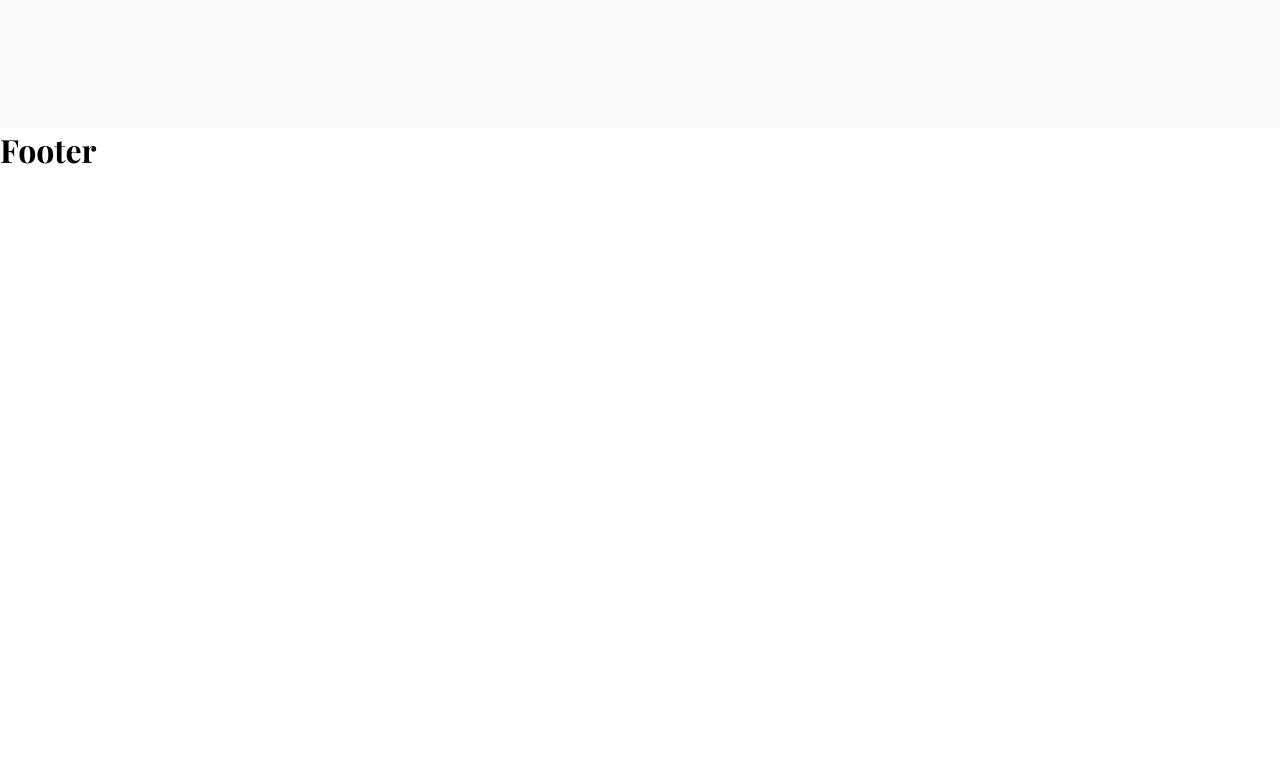
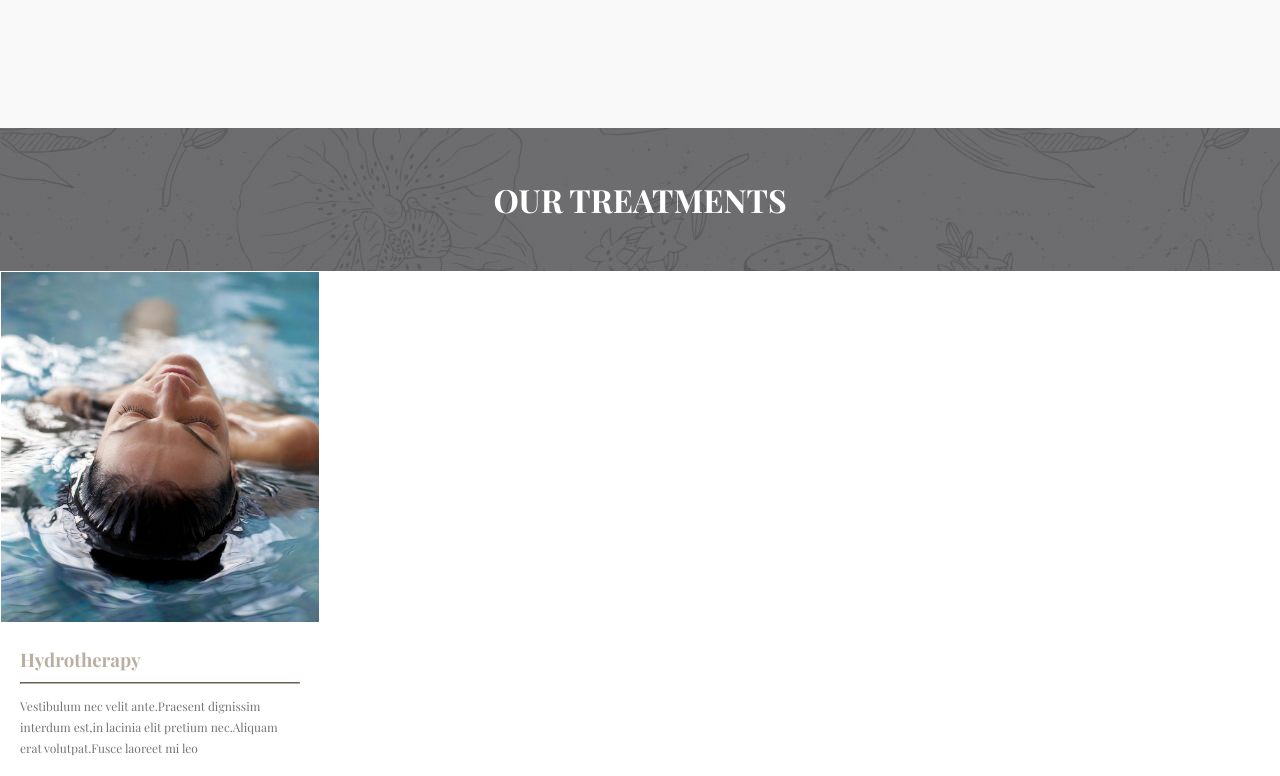
Before and after one commit to Iunora93/proj-html-vuejs, a Vue app: page / in a window 1280 px wide. Shown: the part 2740-3516 px from the top of the page. Before the commit the page ends 2911 px from the top, so only its background shows below. Built offline with nearby package versions, Linux system fonts and the light colour scheme; a web font is replaced by a local one.

Commit message:
Aggiune component AppCard array di img

```diff
--- /dev/null
+++ b/src/components/AppCard.vue
@@ -0,0 +1,57 @@
+<script>
+export default {
+  name: "AppCard",
+  props: {
+    img: String,
+    title: String,
+    info: String,
+  },
+};
+</script>
+
+<template>
+        <section>
+            <div class="card">
+                <img :src="img" :alt="title" />
+                <div class="info-card">
+                    <h3>{{ title }}</h3>
+                    <hr>
+                    <span>{{info}}</span>
+                </div>
+            </div>
+        </section>
+</template>
+
+<style lang="scss" scoped>
+    section{
+        display: flex;
+
+    .card{
+        width: calc(100% / 4);
+        img{
+            width: 100%;
+            height: auto;
+            border: 1px solid white;
+        }
+        h3{
+
+            color: #b9afa1;
+        }
+        hr{
+            border-color: #b9afa1;
+            margin: 10px 0 10px 0;
+        }
+        span{
+            font-size: 12px;
+            color: #747474;
+
+
+        }
+        .info-card{
+            padding: 20px;
+        }
+    }
+}
+
+
+</style>
--- a/src/components/AppMain.vue
+++ b/src/components/AppMain.vue
@@ -1,10 +1,12 @@
 <script>
 import SectionTreatments from "./SectionTreatments.vue";
+import SectionCard from "./SectionCard.vue";
 
 export default {
   name: 'AppMain',
   components:{
     SectionTreatments,
+    SectionCard,
   },
 }
 </script>
@@ -41,6 +43,14 @@ export default {
     </div>
   </div>
   <SectionTreatments />
+  <div class="bottom-treatments">
+    <h1>OUR TREATMENTS</h1>
+  </div>
+  <SectionCard />
+  <div class="bottom-treatments">
+    <h1>Take</h1>
+  </div>
+
 </template>
 
 <style lang="scss" scoped>
@@ -118,4 +128,10 @@ export default {
     }
   }
 }
+.bottom-treatments{
+  background-image: url(../assets/imgSpa/ptb_cta-new.jpg);
+  padding: 50px;
+  color: white;
+  text-align: center;
+}
 </style>
--- /dev/null
+++ b/src/components/SectionCard.vue
@@ -0,0 +1,79 @@
+<script>
+import AppCard from "./AppCard.vue";
+export default {
+  name: "SectionCard",
+  components:{
+    AppCard,
+  },
+  data() {
+    return {
+      cards: [
+        {
+            src: "./src/assets/imgSpa/Layer-1-new.jpg",
+            titolo: "Hydrotherapy",
+            info: "Vestibulum nec velit ante.Praesent dignissim interdum est,in lacinia elit pretium nec.Aliquam erat volutpat.Fusce laoreet mi leo",
+
+        },
+        {
+            src: "./src/assets/imgSpa/Layer-2-new.jpg",
+            titolo: "Massage",
+            info: "Vestibulum nec velit ante.Praesent dignissim interdum est,in lacinia elit pretium nec.Aliquam erat volutpat.Fusce laoreet mi leo",
+
+        },
+        {
+            src: "./src/assets/imgSpa/Layer-3-new.jpg",
+            titolo: "Aromatherapy",
+            info: "Vestibulum nec velit ante.Praesent dignissim interdum est,in lacinia elit pretium nec.Aliquam erat volutpat.Fusce laoreet mi leo",
+
+        },
+        {
+            src: "./src/assets/imgSpa/Layer-4-new.jpg",
+            titolo: "Heat Therapy",
+            info: "Vestibulum nec velit ante.Praesent dignissim interdum est,in lacinia elit pretium nec.Aliquam erat volutpat.Fusce laoreet mi leo",
+
+        },
+        {
+            src: "./src/assets/imgSpa/Layer-5-new.jpg",
+            titolo: "Skin Care",
+            info: "Vestibulum nec velit ante.Praesent dignissim interdum est,in lacinia elit pretium nec.Aliquam erat volutpat.Fusce laoreet mi leo",
+
+        },
+        {
+            src: "./src/assets/imgSpa/Layer-6-new.jpg",
+            titolo: "Spa Days",
+            info: "Vestibulum nec velit ante.Praesent dignissim interdum est,in lacinia elit pretium nec.Aliquam erat volutpat.Fusce laoreet mi leo",
+
+        },
+        {
+            src: "./src/assets/imgSpa/layer8-new.jpg",
+            titolo: "Beauty Treatments",
+            info: "Vestibulum nec velit ante.Praesent dignissim interdum est,in lacinia elit pretium nec.Aliquam erat volutpat.Fusce laoreet mi leo",
+
+        },
+        {
+            src: "./src/assets/imgSpa/Layer-7-new.jpg",
+            titolo: "Residential",
+            info: "Vestibulum nec velit ante.Praesent dignissim interdum est,in lacinia elit pretium nec.Aliquam erat volutpat.Fusce laoreet mi leo",
+
+        },
+
+      ],
+
+    };
+  },
+};
+</script>
+
+<template>
+<AppCard
+        class="cards"
+        v-for="card in cards"
+        :img="card.src"
+        :title="card.titolo"
+        :info="card.info"
+      />
+</template>
+
+<style lang="scss" scoped>
+
+</style>
```
